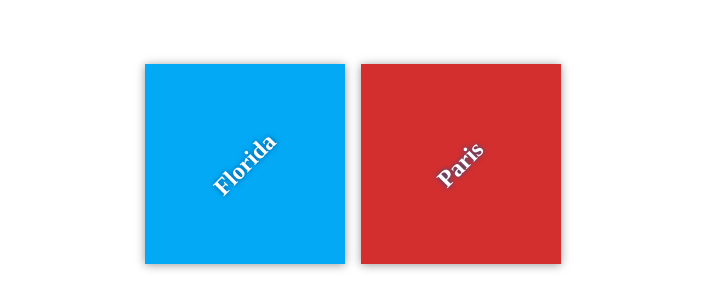
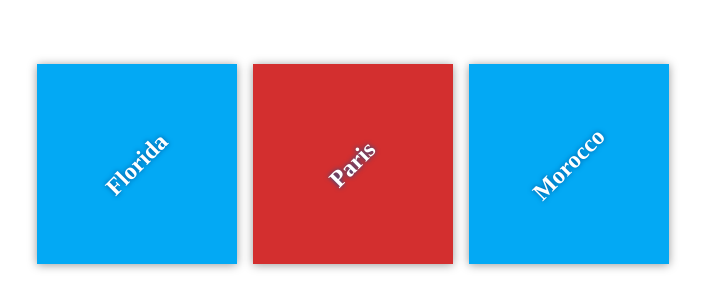
Before and after one commit to DimitrisVe/my-travel-plans, a plain HTML site: page index.html in a window 1280 px wide. Shown: the part 236-544 px from the top of the page, without its empty margins (287-992 px from the left). Drawn offline with Linux system fonts and the light colour scheme.

Commit message:
Add destination to Morocco

```diff
--- a/css/app.css
+++ b/css/app.css
@@ -58,3 +58,7 @@ h2 {
 #paris {
     background-color: #d32f2f;
 }
+
+#morocco {
+    background-color: #03a9f4;
+}
--- a/index.html
+++ b/index.html
@@ -17,6 +17,10 @@
             <div class="destination" id="paris">
                 <h2>Paris</h2>
             </div>
+
+            <div class="destination" id="morocco">
+                <h2>Morocco</h2>
+            </div>
         </div>
     </div>
 
```
